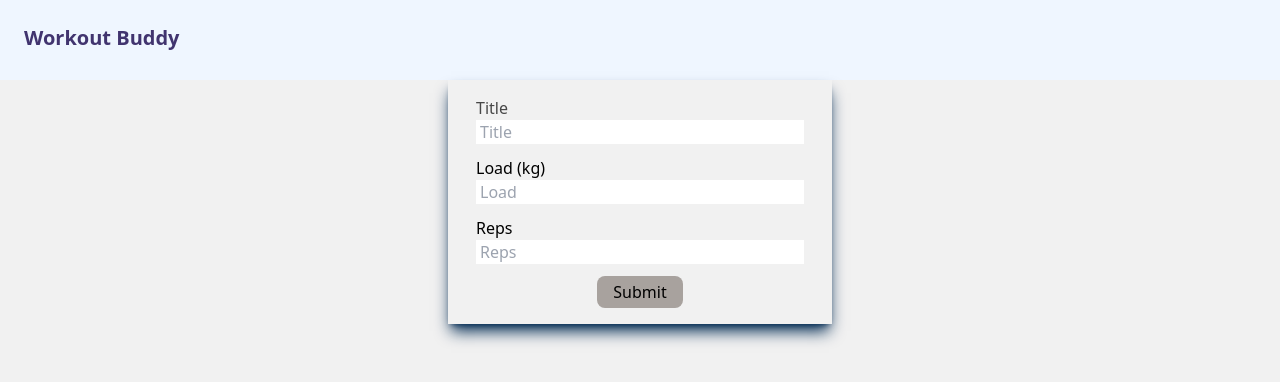
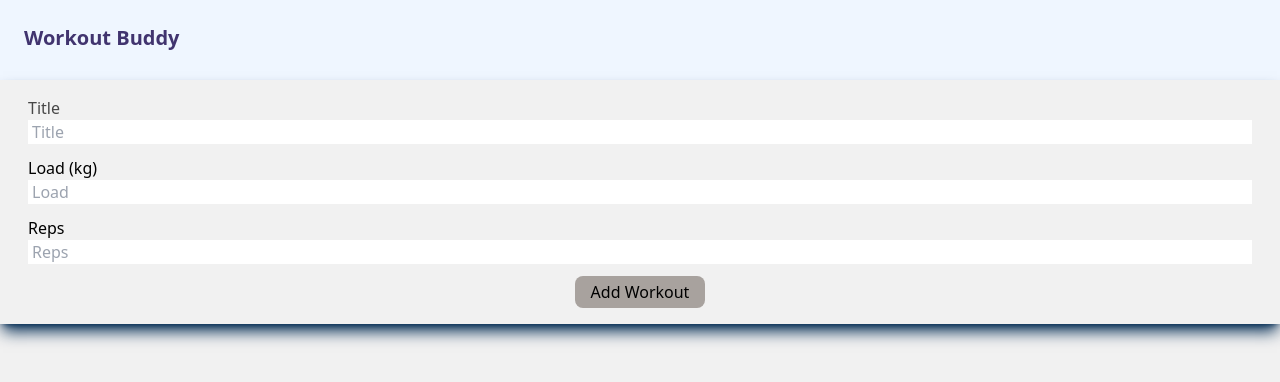
Before and after one commit to kezdetphia/mern-mycode-front, a React (Create React App) app: page /add in a window 1280 px wide. Shown: the top 382 px of the page. Built offline with nearby package versions, Linux system fonts and the light colour scheme.

Commit message:
move workoutform into page

```diff
--- a/src/Components/WorkoutDetails.jsx
+++ b/src/Components/WorkoutDetails.jsx
@@ -1,9 +1,7 @@
-
 const WorkoutDetails = ({workout}) => {
   return (
-    <div className='workoutdetails bg-slate-50 my-10 mx-16 '>
-      <div className='pl-10 py-3'>
-
+    <div className='workoutdetails bg-slate-50 mb-3 mx-16 '>
+      <div className='mx-8 '>
       <h4 className='text-purple-400 font-bold pb-3  '>{workout.title}</h4>
       <p><strong>Load(kg): </strong>{workout.load}</p>
       <p><strong>Reps:</strong>{workout.reps}</p>
--- a/src/Components/WorkoutForm.jsx
+++ b/src/Components/WorkoutForm.jsx
@@ -38,7 +38,7 @@ const WorkoutForm = () => {
 
   return (
     // <div className=" flex justify-center ">
-      <div className="flex flex-col justify-center mx-auto w-96 shadow-lg shadow-darkgray  ">
+      <div className="flex flex-col justify-center  mx-auto shadow-lg shadow-darkgray  ">
         <form className="flex flex-col mx-7 my-4 " onSubmit={(e) => handleSubmit(e)}>
           <label className="text-lightgray">Title</label>
           <input
@@ -66,8 +66,8 @@ const WorkoutForm = () => {
             className="mb-3 pl-1"
           />
 
-          <div className="flex justify-center ">
-          <button className="rounded-lg bg-stone-400 px-4 py-1" type="submit">Submit</button>
+          <div className="flex justify-center items-center ">
+          <button className="rounded-lg bg-stone-400 px-4 py-1" type="submit">Add Workout</button>
           </div>
         </form>
       </div>
--- a/src/Pages/Home.jsx
+++ b/src/Pages/Home.jsx
@@ -2,7 +2,7 @@ import { useEffect, useState } from "react";
 
 //pages & components
 import WorkoutDetails from "../Components/WorkoutDetails";
-
+import WorkoutForm from "../Components/WorkoutForm";
 
 const Home = () => {
   const [workouts, setWorkouts] = useState(null);
@@ -20,12 +20,14 @@ const Home = () => {
   }, []);
 
   return (
-    <div className="Home">
+    <div className="Home flex my-10">
       <div className="workouts">
         {workouts &&
           workouts.map((workout) => <WorkoutDetails key={workout._id} workout={workout} />)}
       </div>
-
+      <div className="">
+          <WorkoutForm />
+      </div>
     </div>
   );
 };
```
